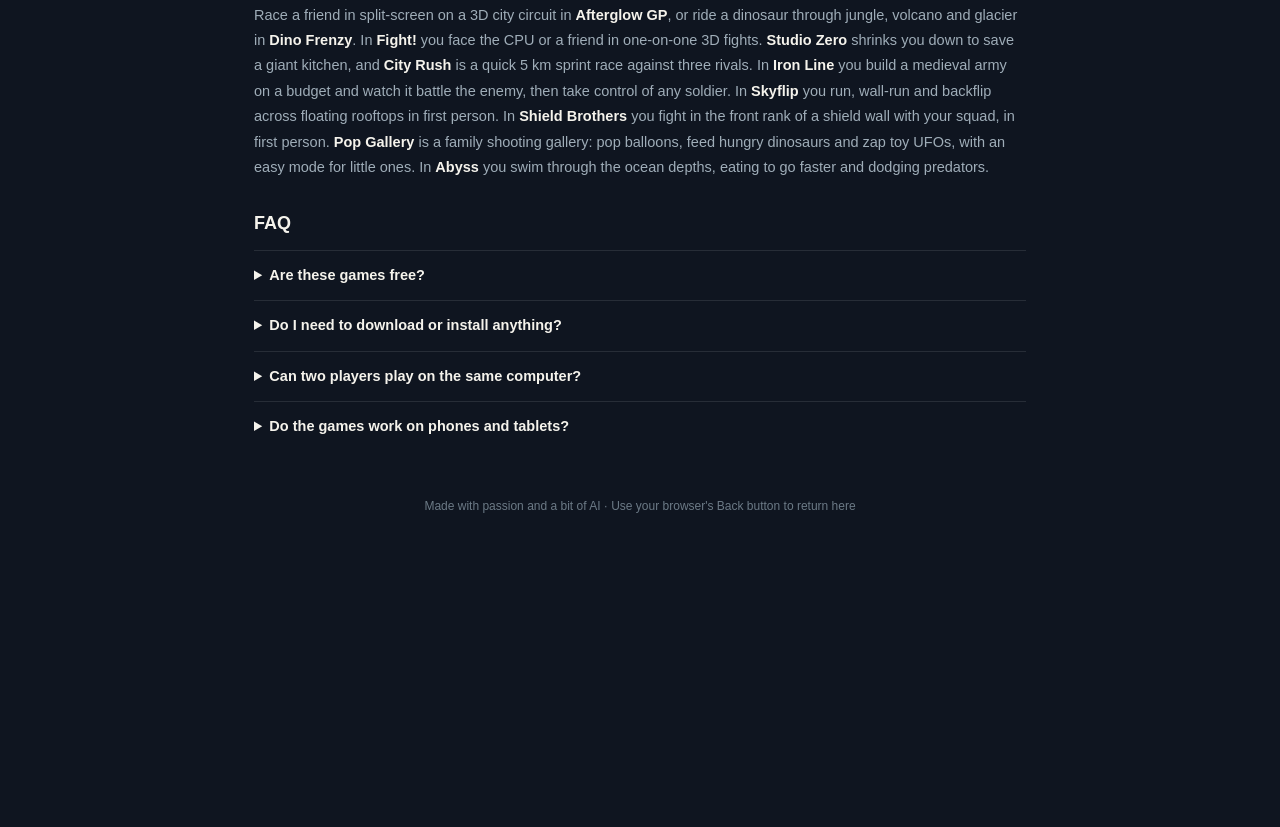
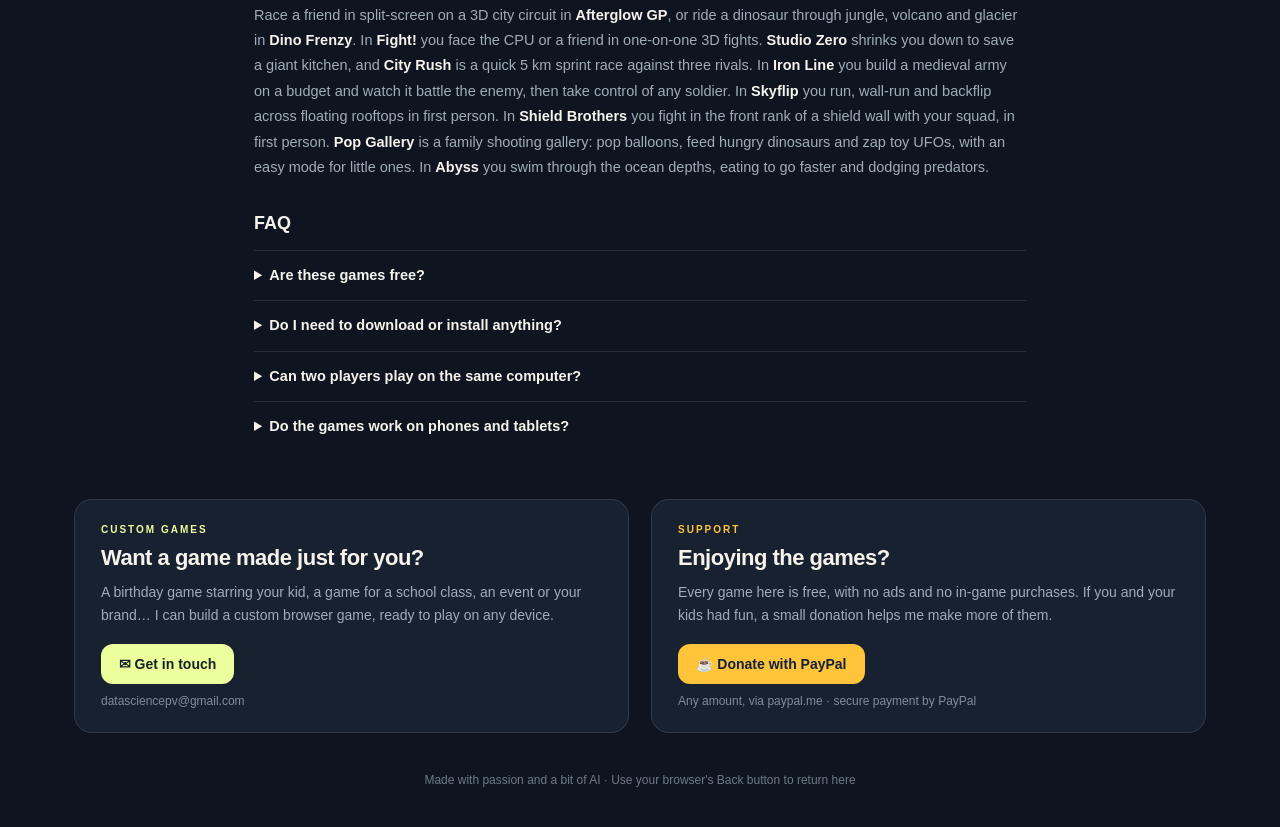
Before and after one commit to ozzoeT/browser-ai-games, a plain HTML site: page index.html in a window 1280 px wide. Shown: the part 2377-3204 px from the top of the page. Before the commit the page ends 2930 px from the top, so only its background shows below. Drawn offline with Linux system fonts and the light colour scheme.

Commit message:
Home: custom games contact and PayPal donation section
Co-Authored-By: Claude Opus 5.5 <noreply@anthropic.com>

```diff
--- a/index.html
+++ b/index.html
@@ -24,6 +24,13 @@ h2{margin:0;font-size:24px;letter-spacing:-.5px}
 .about{max-width:820px;margin:0 auto;padding:8px 24px 48px;color:var(--mute);font-size:14.5px;line-height:1.75}
 .about h2{color:var(--text);font-size:26px;margin:0 0 12px}.about h3{color:var(--text);font-size:18px;margin:28px 0 10px}.about strong{color:var(--text)}
 .about details{border-top:1px solid var(--line);padding:12px 0}.about summary{cursor:pointer;color:var(--text);font-weight:700}.about details p{margin:8px 0 0}
+.extra{max-width:1180px;margin:0 auto;padding:0 24px 40px;display:grid;grid-template-columns:repeat(auto-fit,minmax(300px,1fr));gap:22px}
+.box{background:var(--card);border:1px solid var(--line);border-radius:18px;padding:24px 26px;display:flex;flex-direction:column;gap:10px}
+.box .genre{--c:var(--acc)}.box h2{font-size:22px}.box p{margin:0;color:var(--mute);font-size:14px;line-height:1.65;flex:1}
+.btn{align-self:flex-start;margin-top:6px;display:inline-flex;gap:8px;align-items:center;padding:12px 18px;border-radius:12px;font-weight:700;font-size:14px;text-decoration:none;transition:transform .15s,box-shadow .15s}
+.btn:hover,.btn:focus-visible{transform:translateY(-2px);box-shadow:0 8px 24px #0007;outline:none}
+.btn.main{background:var(--acc);color:#172227}.btn.pp{background:#ffc439;color:#14213d}
+.box small{color:#7f8d99;font-size:12px}
 footer{text-align:center;color:#6c7a86;font-size:12px;padding:0 24px 40px}
 @media(max-width:400px){main{grid-template-columns:1fr}header{padding-top:36px}}
 </style></head><body>
@@ -74,6 +81,13 @@ footer{text-align:center;color:#6c7a86;font-size:12px;padding:0 24px 40px}
  <details><summary>Can two players play on the same computer?</summary><p>Yes. Afterglow GP, Dino Frenzy and Fight! support 2 players on one keyboard, and gamepads work too.</p></details>
  <details><summary>Do the games work on phones and tablets?</summary><p>Pop Gallery, Abyss, Dino Frenzy, City Rush, Iron Line, Shield Brothers and single-player Afterglow GP have touch controls. Fight!, Studio Zero and Skyflip are best on a computer.</p></details>
 </section>
+<section class="extra" id="contact">
+ <div class="box"><div class="genre" style="--c:#edff9c">CUSTOM GAMES</div><h2>Want a game made just for you?</h2><p>A birthday game starring your kid, a game for a school class, an event or your brand… I can build a custom browser game, ready to play on any device.</p>
+  <a class="btn main" id="mail" href="mailto:" rel="nofollow">✉ Get in touch</a><small id="mailtxt">datasciencepv [at] gmail [dot] com</small></div>
+ <div class="box"><div class="genre" style="--c:#ffc439">SUPPORT</div><h2>Enjoying the games?</h2><p>Every game here is free, with no ads and no in-game purchases. If you and your kids had fun, a small donation helps me make more of them.</p>
+  <a class="btn pp" href="https://paypal.me/teoargentieri" target="_blank" rel="noopener">☕ Donate with PayPal</a><small>Any amount, via paypal.me · secure payment by PayPal</small></div>
+</section>
+<script>(()=>{const a=['datasciencepv','gmail.com'].join('@'),m=document.getElementById('mail');m.href='mailto:'+a+'?subject='+encodeURIComponent('Custom game request');document.getElementById('mailtxt').textContent=a})()</script>
 <footer>Made with passion and a bit of AI · Use your browser's Back button to return here</footer>
 <script type="application/ld+json">
 {"@context":"https://schema.org","@type":"ItemList","name":"Browser AI Games","url":"https://ozzoet.github.io/browser-ai-games/","itemListElement":[
```
Also changed, not shown: 1 other file.
